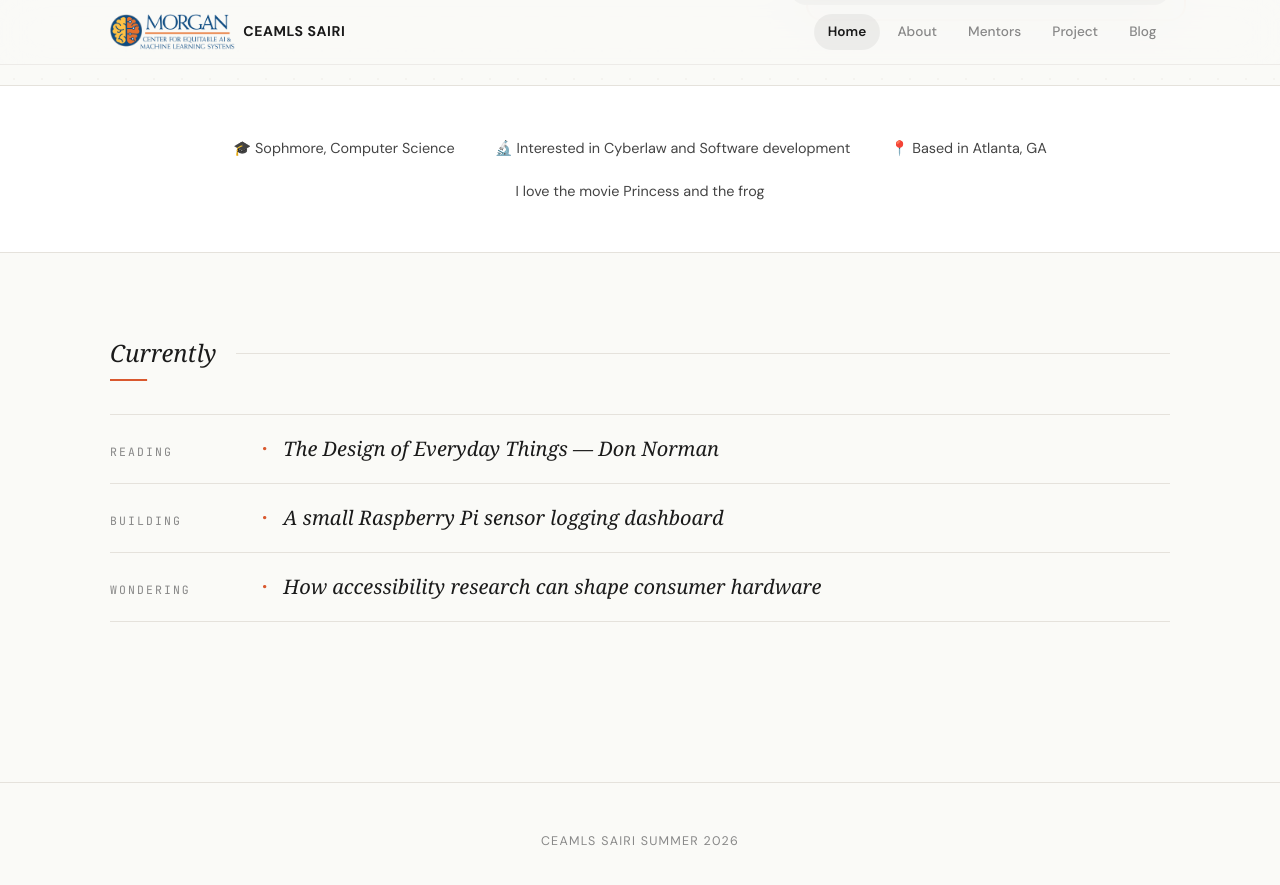
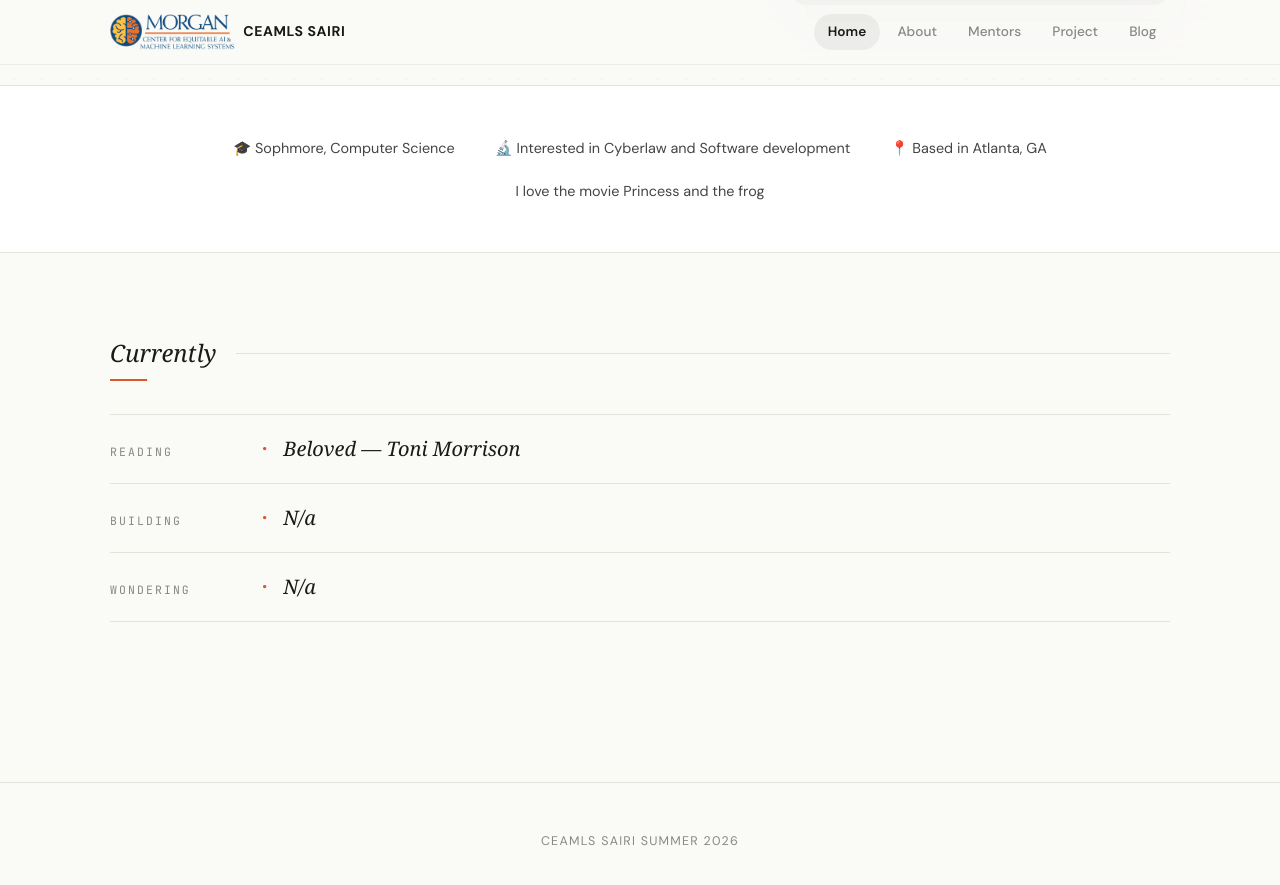
Before and after one commit to leonafrancis/leonafrancisceamls26.github.io, a Jekyll site: the page built from index.md, in a window 1280 px wide and 900 px high, scrolled down 635 px. Shown: the top 885 px of the window. Built offline with Jekyll 4.4.1, drawn with Linux system fonts in a browser that asks for light colours; some web fonts are replaced; grey boxes are pictures that could not be loaded.

Commit message:
Update index.md

```diff
--- a/index.md
+++ b/index.md
@@ -18,9 +18,9 @@ image: /assets/images/headshot
 # A "Currently" block — three short status lines for the home page.
 currently:
   - label: Reading
-    text: "The Design of Everyday Things — Don Norman"
+    text: "Beloved — Toni Morrison"
   - label: Building
-    text: "A small Raspberry Pi sensor logging dashboard"
+    text: "N/a"
   - label: Wondering
-    text: "How accessibility research can shape consumer hardware"
+    text: "N/a"
 ---
```
